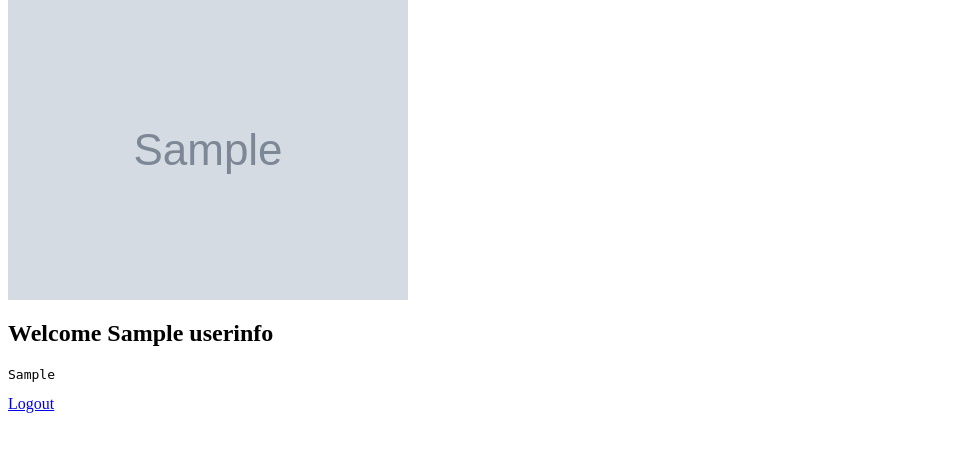
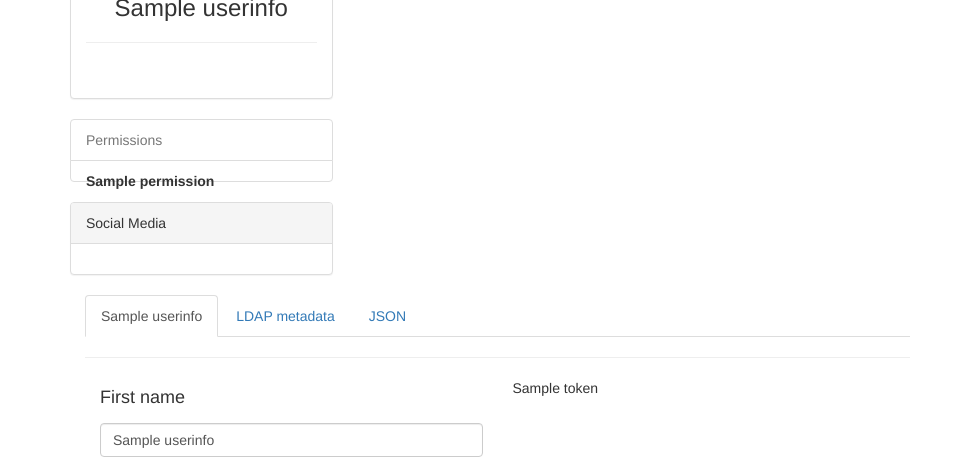
Before and after one commit to gabrielfalcao/kube-python-app-example, a Flask app: template flaskhello/templates/dashboard.html in a window 1280 px wide. Shown: the part 329-800 px from the top of the page, without its empty margins (0-965 px from the left). Run offline with Flask 2, Linux system fonts and the light colour scheme; the template is opened without the code that fills it: most values are stand-ins (such as "Sample title", 1, 10 or a date in 2020); grey boxes marked "Sample" are stand-in pictures; some libraries are stand-ins or nearby versions.

```diff
--- a/flaskhello/config.py
+++ b/flaskhello/config.py
@@ -1,6 +1,8 @@
 import os
 import redis
 
+
+APP_URL_EXTERNAL = 'https://newstoresauth0ldap.ngrok.io/'
 
 REDIS_HOST = os.getenv("REDIS_HOST")
 if REDIS_HOST:
@@ -16,6 +18,8 @@ SECRET_KEY = b"c]WNEy-&?;NN%UzOc"
 
 AUTH0_DOMAIN = "dev-newstore.auth0.com"
 AUTH0_CALLBACK_URI = "https://newstoresauth0ldap.ngrok.io/callback/auth0"
+
+# https://manage.auth0.com/dashboard/us/dev-newstore/applications/N6l4Wi2JmIh5gXiGj2sibsZiJRJu0jj1/settings
 AUTH0_CLIENT_ID = "N6l4Wi2JmIh5gXiGj2sibsZiJRJu0jj1"
 AUTH0_CLIENT_SECRET = "QaAD-WTxpqa3xUChuqyYiEL1d0bnDuusJvtij_cxgiZ9gBtww5QMkKoeabHpuwsL"
 
--- a/flaskhello/core.py
+++ b/flaskhello/core.py
@@ -1,9 +1,9 @@
 import os
-import redis
+
 from flask import Flask
 from flask_cors import CORS
 from flask_session import Session
-from authlib.flask.client import OAuth
+from authlib.integrations.flask_client import OAuth
 
 from flaskhello.filesystem import templates_path
 
@@ -41,7 +41,7 @@ application.config.from_object("flaskhello.config")
 
 cors = CORS(application, resources="/*")
 
-session = Session(application)
+session_manager = Session(application)
 oauth = OAuth(application)
 
 auth0 = oauth.register(
--- /dev/null
+++ b/flaskhello/templates/__base__.html
@@ -0,0 +1,70 @@
+<!DOCTYPE html>
+<html lang="en">
+  <head>
+    <meta charset="utf-8" />
+    <meta http-equiv="X-UA-Compatible" content="IE=edge" />
+    <meta name="viewport" content="width=device-width, initial-scale=1" />
+    <!-- The above 3 meta tags *must* come first in the head; any other head content must come *after* these tags -->
+    <title>{% block title %}Flask Hello{% endblock %}</title>
+
+    <!-- Bootstrap -->
+    {% block head_css %}
+    <link
+      rel="stylesheet"
+      href="https://stackpath.bootstrapcdn.com/bootstrap/3.4.1/css/bootstrap.min.css"
+      integrity="sha384-HSMxcRTRxnN+Bdg0JdbxYKrThecOKuH5zCYotlSAcp1+c8xmyTe9GYg1l9a69psu"
+      crossorigin="anonymous"
+    />
+    {% endblock %}
+
+    <!-- HTML5 shim and Respond.js for IE8 support of HTML5 elements and media queries -->
+    <!-- WARNING: Respond.js doesn't work if you view the page via file:// -->
+    <!--[if lt IE 9]>
+      <script src="https://oss.maxcdn.com/html5shiv/3.7.3/html5shiv.min.js"></script>
+      <script src="https://oss.maxcdn.com/respond/1.4.2/respond.min.js"></script>
+    <![endif]-->
+  </head>
+  <body>
+    {% block body_children %}
+    <nav class="navbar navbar-default">
+      <div class="container-fluid">
+        <div class="navbar-header">
+          <a class="navbar-brand" href="/login"> Login</a>
+        </div>
+        <div id="navbar" class="navbar-collapse collapse">
+
+          {% block navbar %}
+          {% endblock %}
+        </div>
+      </div>
+    </nav>
+    {% block container %}
+    <div class="container">
+      <div class="row">
+        <div class="row"><div class="col-md-12"></div></div>
+
+        <div class="col-md-1"></div>
+        <div class="col-md-10">
+          {% block middle %}
+          {% endblock %}
+        </div>
+        <div class="col-md-1"></div>
+      </div>
+    </div>
+    {% endblock %}
+      </div> <!-- navbar-collapse -->
+      {% endblock %}
+      <!-- jQuery (necessary for Bootstrap's JavaScript plugins) -->
+      <script
+        src="https://code.jquery.com/jquery-1.12.4.min.js"
+        integrity="sha384-nvAa0+6Qg9clwYCGGPpDQLVpLNn0fRaROjHqs13t4Ggj3Ez50XnGQqc/r8MhnRDZ"
+        crossorigin="anonymous"
+      ></script>
+      <!-- Include all compiled plugins (below), or include individual files as needed -->
+      <script
+        src="https://stackpath.bootstrapcdn.com/bootstrap/3.4.1/js/bootstrap.min.js"
+        integrity="sha384-aJ21OjlMXNL5UyIl/XNwTMqvzeRMZH2w8c5cRVpzpU8Y5bApTppSuUkhZXN0VxHd"
+        crossorigin="anonymous"
+      ></script>
+  </body>
+</html>
--- a/flaskhello/templates/dashboard.html
+++ b/flaskhello/templates/dashboard.html
@@ -1,7 +1,53 @@
-<div class="logged-in-box auth0-box logged-in">
-  <h1 id="logo"><img src="//cdn.auth0.com/samples/auth0_logo_final_blue_RGB.png" /></h1>
-  <img class="avatar" src="{{userinfo['picture']}}"/>
-  <h2>Welcome {{userinfo['name']}}</h2>
-  <pre>{{userinfo_pretty}}</pre>
-  <a class="btn btn-primary btn-lg btn-logout btn-block" href="/logout">Logout</a>
+{% extends "dashboard/__base__.html" %}
+{% block navbar %}
+<ul class="nav navbar-right">
+  <li><a class="btn btn-danger" href="/logout">logout</a></li>
+</ul>
+{% endblock %}
+{% block profile_bar %}
+
+
+<div class="panel panel-default">
+  <div class="panel-heading">Profile <i class="fa fa-link fa-1x"></i></div>
+  <div class="panel-body">
+    <div class="text-center">
+      <img src="{{userinfo['picture']}}" class="avatar img-circle img-thumbnail" alt="avatar">
+      <h3>{{ userinfo['name'] }}</h3>
+    </div>
+    <hr/>
+    <br/>
+  </div>
 </div>
+
+
+<ul class="list-group">
+  <li class="list-group-item text-muted">Permissions <i class="fa fa-dashboard fa-1x"></i></li>
+  {% for name in permissions %}
+  <li class="list-group-item text-right"><span class="pull-left"><strong>{{ name }}</strong></span></li>
+  {% else %}
+  <li class="list-group-item text-right"><span class="pull-left">No Data from LDAP</span></li>
+  {% endfor %}
+</ul>
+
+<div class="panel panel-default">
+  <div class="panel-heading">Social Media</div>
+  <div class="panel-body">
+    <i class="fa fa-facebook fa-2x"></i> <i class="fa fa-github fa-2x"></i> <i class="fa fa-twitter fa-2x"></i> <i class="fa fa-pinterest fa-2x"></i> <i class="fa fa-google-plus fa-2x"></i>
+  </div>
+</div>
+</div><!--/col-3-->
+{% endblock %}
+
+
+{% block tabs %}
+<li class="active"><a data-toggle="tab" href="#home">{{ userinfo['name'] }}</a></li>
+<li><a data-toggle="tab" href="#ldap">LDAP metadata</a></li>
+<li><a data-toggle="tab" href="#json">JSON</a></li>
+{% endblock %}
+
+
+{% block tabs_content %}
+{% include "dashboard/tab_details.html" %}
+{% include "dashboard/tab_ldap.html" %}
+{% include "dashboard/tab_json.html" %}
+{% endblock %}
--- /dev/null
+++ b/flaskhello/templates/dashboard/__base__.html
@@ -0,0 +1,50 @@
+{% extends "__base__.html" %}
+{% block container %}
+<div class="container">
+  <div class="row">
+    <div class="col-sm-3"><!--left col-->
+      {% block profile_bar %}
+      {% endblock %}
+    </div><!--/col-3-->
+    <div class="col-sm-9">
+      <ul class="nav nav-tabs">
+        {% block tabs %}
+        <li class="active"><a data-toggle="tab" href="#home">Home</a></li>
+        <li><a data-toggle="tab" href="#messages">Menu 1</a></li>
+        <li><a data-toggle="tab" href="#settings">Menu 2</a></li>
+        {% endblock %}
+      </ul>
+
+      <div class="tab-content">
+        {% block tabs_content %}
+        <div class="tab-pane active" id="home">
+          <hr>
+          <form class="form" action="##" method="post" id="registrationForm">
+            <div class="form-group">
+              <div class="col-xs-6">
+                <label for="first_name"><h4>First name</h4></label>
+                <input type="text" class="form-control" name="first_name" id="first_name" placeholder="first name" title="enter your first name if any.">
+              </div>
+            </div>
+            <div class="form-group">
+              <div class="col-xs-6">
+                <label for="last_name"><h4>Last name</h4></label>
+                <input type="text" class="form-control" name="last_name" id="last_name" placeholder="last name" title="enter your last name if any.">
+              </div>
+            </div>
+            <div class="form-group">
+              <div class="col-xs-12">
+                <br>
+                <button class="btn btn-lg btn-success" type="submit"><i class="glyphicon glyphicon-ok-sign"></i> Save</button>
+                <button class="btn btn-lg" type="reset"><i class="glyphicon glyphicon-repeat"></i> Reset</button>
+              </div>
+            </div>
+          </form>
+          <hr>
+        </div>
+        {% endblock %}
+      </div><!--/tab-content-->
+    </div><!--/col-9-->
+  </div><!--/row-->
+</div>
+{% endblock %}
--- /dev/null
+++ b/flaskhello/templates/dashboard/tab_details.html
@@ -0,0 +1,15 @@
+<div class="tab-pane active" id="home">
+  <hr />
+  <form class="form" action="##" method="post" id="registrationForm">
+    <div class="form-group">
+      <div class="col-xs-6">
+        <label for="name"><h4>First name</h4></label>
+        <input type="text" class="form-control" read-only="true" name="name" id="name" value="{{ userinfo['name'] }}">
+      </div>
+      <div class="col-xs-6">
+        {{ token }}
+      </div>
+    </div>
+  </form>
+  <hr />
+</div>
--- /dev/null
+++ b/flaskhello/templates/dashboard/tab_json.html
@@ -0,0 +1,6 @@
+<div class="tab-pane" id="json">
+  <hr />
+  <h1>JSON</h1>
+  <pre>{{ userinfo | tojson(indent=4) }}</pre>
+  <hr />
+</div>
--- /dev/null
+++ b/flaskhello/templates/dashboard/tab_ldap.html
@@ -0,0 +1,6 @@
+<div class="tab-pane" id="ldap">
+  <hr />
+  <h1>LDAP</h1>
+  <pre></pre>
+  <hr />
+</div>
--- a/flaskhello/web.py
+++ b/flaskhello/web.py
@@ -3,12 +3,11 @@
 #
 import json
 import logging
-from flask import render_template
+from flask import render_template, session
 from flask_restplus import Api
 from flask_restplus import Resource
 from flask_restplus import fields
 from flaskhello.core import application
-from flaskhello.core import session
 from flaskhello.auth import require_auth0
 
 from flaskhello.models import User
@@ -19,12 +18,12 @@ logger = logging.getLogger(__name__)
 
 
 @application.route("/", methods=["GET"])
-def frontend():
+def index():
     return render_template("index.html")
 
 
 @application.route("/dashboard", methods=["GET"])
-@require_auth0
+@require_auth0('read:user')
 def user_info():
     return render_template(
         "dashboard.html",
@@ -52,13 +51,12 @@ ns = api.namespace("users", description="User operations", path="/api/")
 
 @ns.route("/user")
 class UserListEndpoint(Resource):
-    @require_auth0("read:user")
+
     def get(self):
         users = User.all()
         return [u.to_dict() for u in users]
 
     @ns.expect(user_json)
-    @require_auth0("write:user")
     def post(self):
         email = api.payload.get("email")
         password = api.payload.get("password")
@@ -71,7 +69,6 @@ class UserListEndpoint(Resource):
 
 @ns.route("/user/<user_id>")
 class UserEndpoint(Resource):
-    @require_auth0("read:user")
     def get(self, user_id):
         user = User.find_one_by(id=user_id)
         if not user:
@@ -80,7 +77,6 @@ class UserEndpoint(Resource):
         return user.to_dict()
 
     @ns.expect(user_json)
-    @require_auth0("write:user")
     def put(self, user_id):
         user = User.find_by(id=user_id)
         if not user:
```
Also changed, not shown: flaskhello/auth.py (+12 -4 lines), flaskhello/auth0api.js (deleted, +0 -26 lines), flaskhello/logs.py (+13 -2 lines), flaskhello/templates/error.html (added, +10 -0 lines), flaskhello/templates/index.html (+3 -56 lines).
